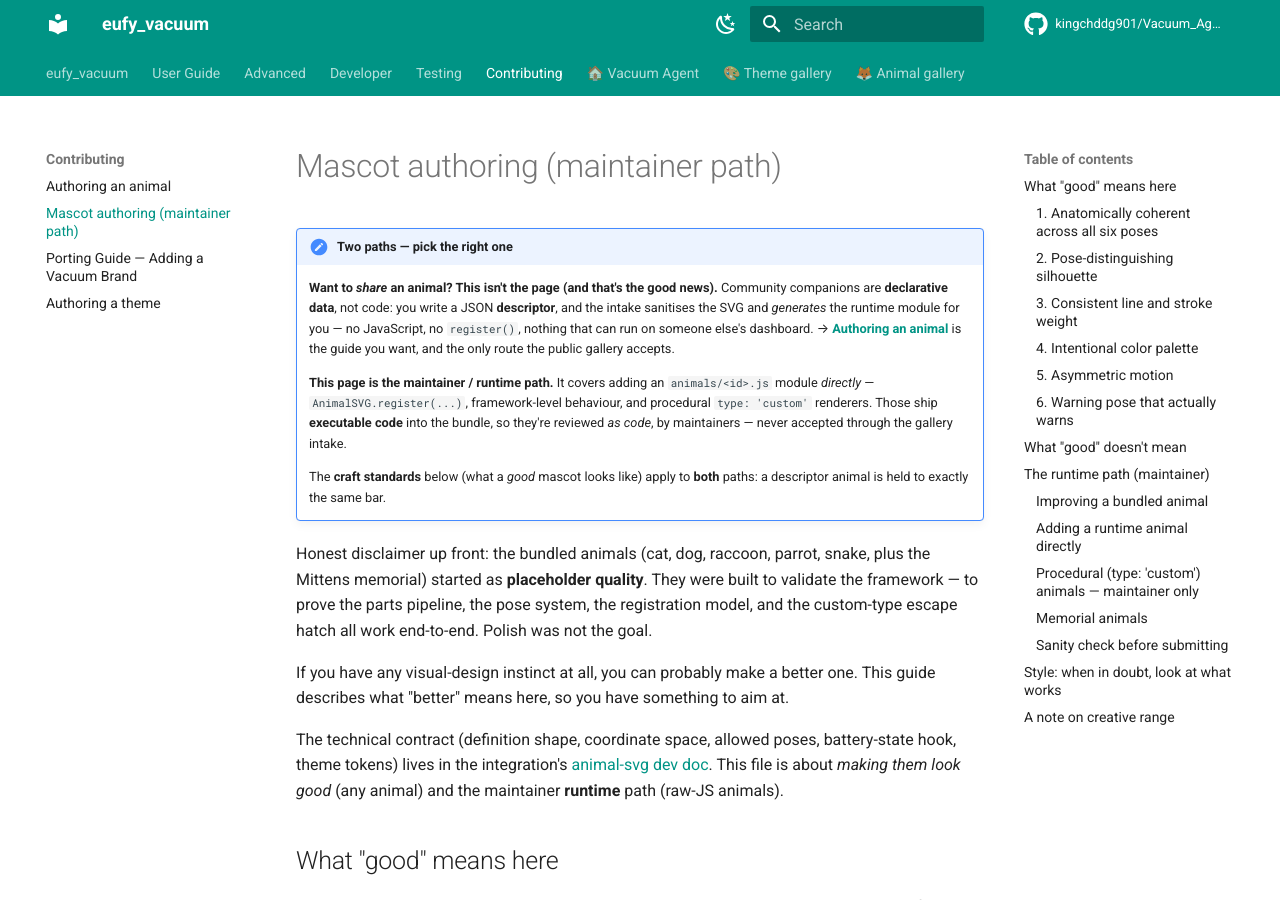
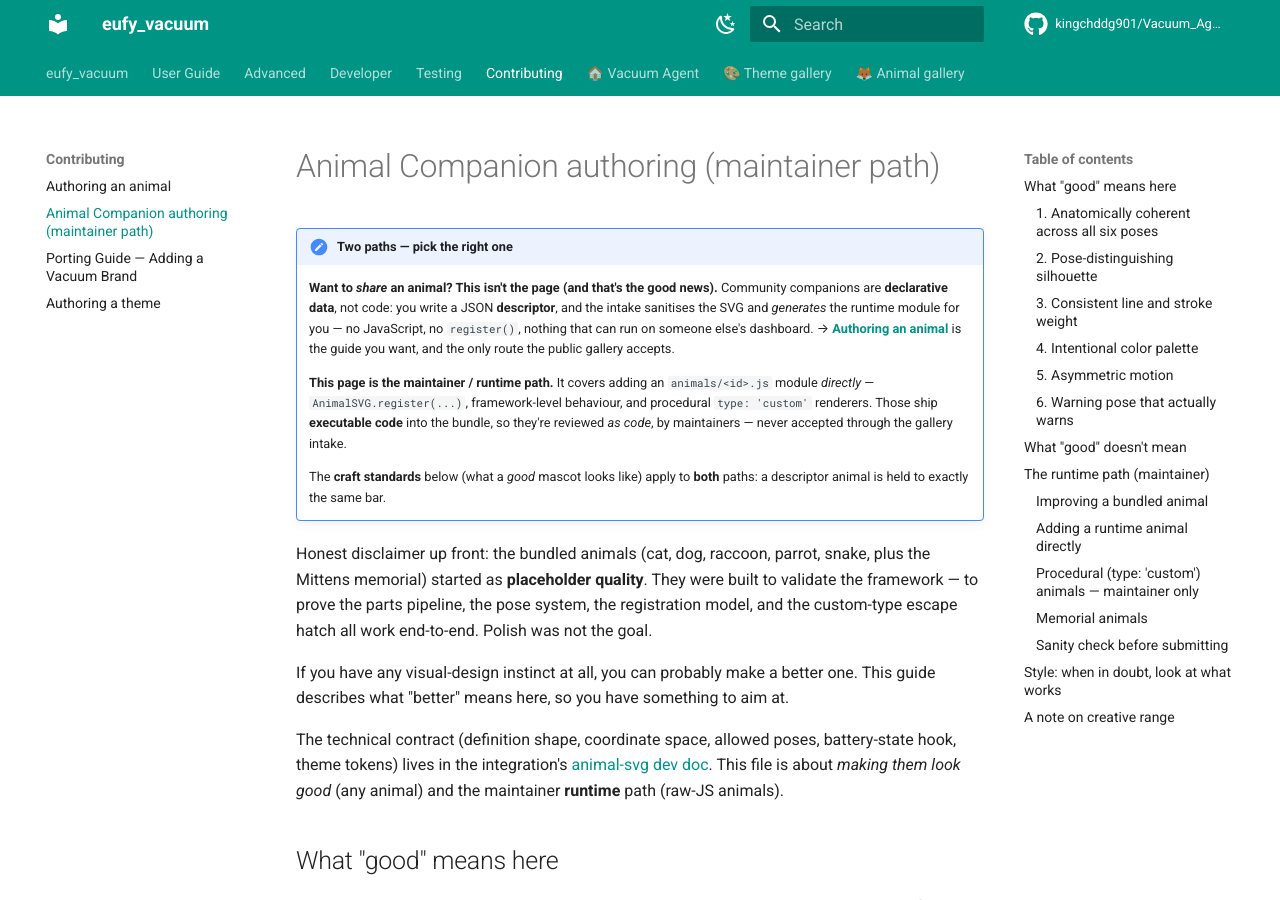
Before and after one commit to kingchddg901/Vacuum_Agent, an MkDocs documentation site: the page built from docs/contributing/mascot-authoring.md, in a window 1280 px wide and 900 px high. Built offline with MkDocs 1.6.1 and Material for MkDocs 9.7.7, drawn with Linux system fonts in a browser that asks for light colours; comment, search, counter and statistics services are not loaded.

Commit message:
Rename mascot authoring to animal companion authoring

```diff
--- a/docs/contributing/mascot-authoring.md
+++ b/docs/contributing/mascot-authoring.md
@@ -1,4 +1,4 @@
-# Mascot authoring (maintainer path)
+# Animal Companion authoring (maintainer path)
 
 !!! note "Two paths — pick the right one"
     **Want to *share* an animal? This isn't the page (and that's the good news).**
```
